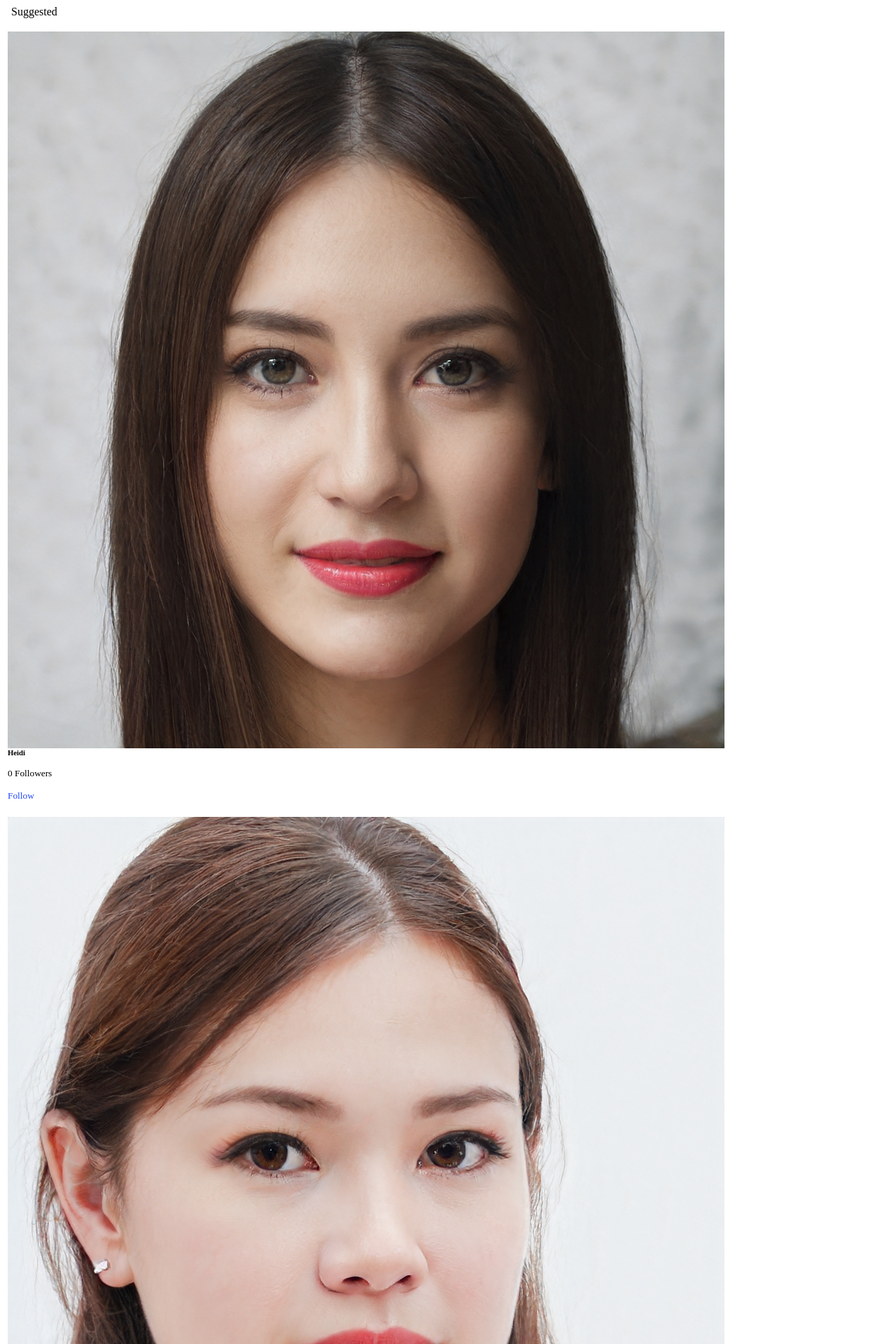
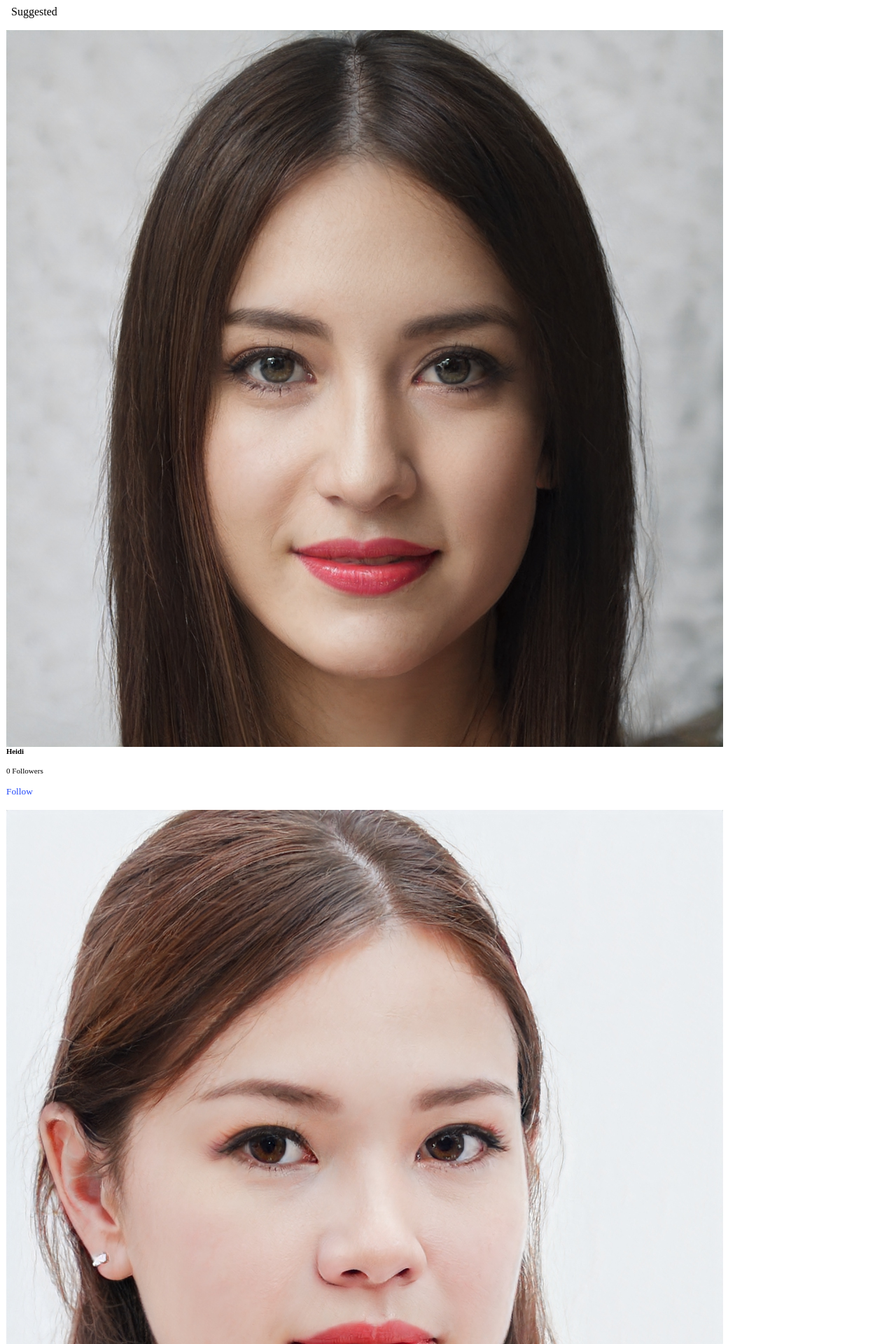
Before and after one commit to gregrell/Django2ndProject, a Django app: page /suggestedusers/ in a window 1280 px wide. Shown: the top 1920 px of the page at 70% size. Run offline with Django 4.2, Linux system fonts and the light colour scheme; a user stored in the database is signed in; data comes from the database, SQL or seed files in the repository; parts of the project's set-up code (start-up, migrations or seed data) failed here and were passed over; some libraries are stand-ins or nearby versions.

```diff
--- a/EcomBuddy/postitApp/templates/postitApp/HTMX/htmx_play.html
+++ b/EcomBuddy/postitApp/templates/postitApp/HTMX/htmx_play.html
@@ -64,7 +64,7 @@
 
         </div>
 
-        <div class="col-sm-4">
+        <div class="col-sm-3">
             <h5>Dogs not preferred</h5>
             <div hx-get="{% url 'dogs-notpreferred-list' %}"
                  hx-trigger="load, edited_dog_list from:body"
--- a/EcomBuddy/postitApp/templates/postitApp/suggested_following.html
+++ b/EcomBuddy/postitApp/templates/postitApp/suggested_following.html
@@ -6,7 +6,7 @@
 </div>
 {% for u in not_following%}
 
-<div class="container-fluid" style="padding: 3px">
+<div class="container-sm" style="padding: 1px">
     <div class="row">
         <div class="col-sm-2">
             <div class="avatar avatar--small active">
@@ -18,7 +18,7 @@
             </div>
         </div>
 
-        <div class="col-sm-5">
+        <div class="col-sm-4">
             <h6 style="padding: 0px; margin: 0px">{{u.username}}</h6>
 
 
@@ -34,7 +34,7 @@
             The system uses the first lookup type that works. It’s short-circuit logic.
             -->
             <!--This logic is contained in the view as get_item()-->
-            <p><small>{{ fq|get_item:u.username|length }} Followers</small></p>
+            <p><small><small>{{ fq|get_item:u.username|length }} Followers</small></small></p>
 
         </div>
         <div class="col-sm-1">
```
